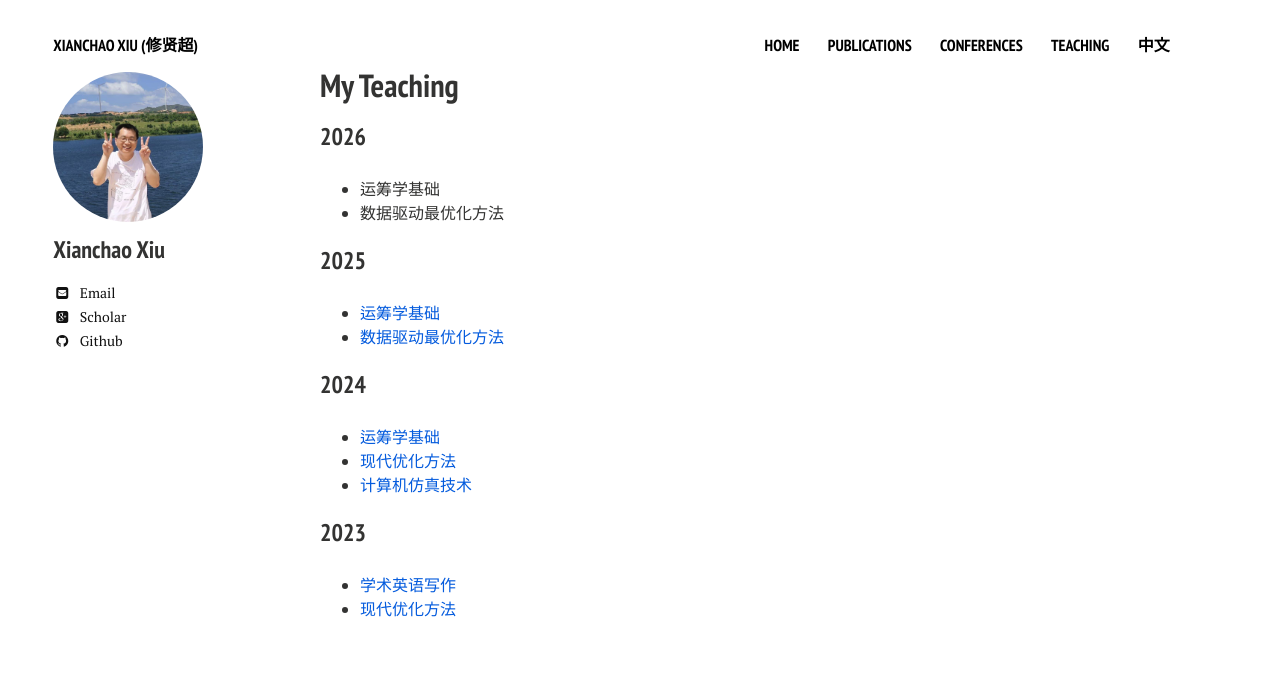
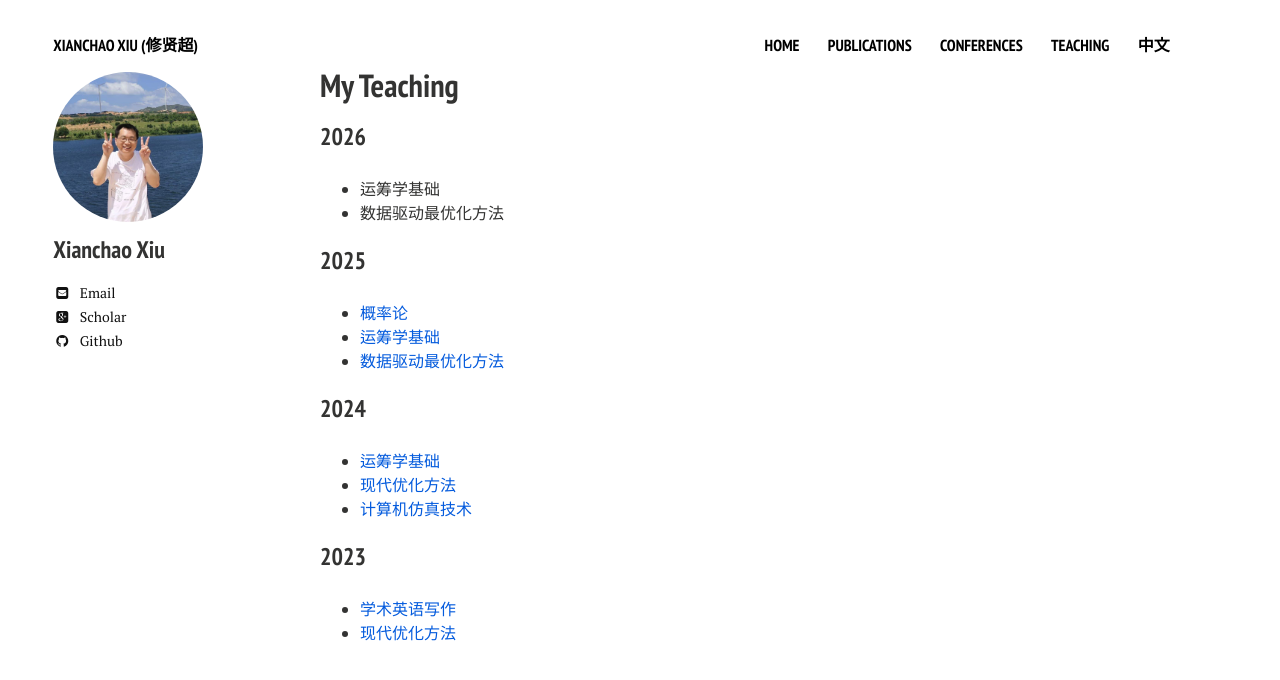
Before and after one commit to xianchaoxiu/xianchaoxiu.github.io, a Jekyll site: the page built from teaching/index.md, in a window 1280 px wide. Shown: the top 680 px of the page. Built offline with Jekyll 4.4.1, drawn with Linux system fonts in a browser that asks for light colours; nearby versions of some CDN libraries.

Commit message:
Update index.md

```diff
--- a/teaching/index.md
+++ b/teaching/index.md
@@ -12,6 +12,7 @@ share: false
 * 数据驱动最优化方法  <br>
 
 ### 2025
+* <a href="https://xianchaoxiu.github.io/teaching/PRO/2025" class="textlink" target="_blank"> 概率论 </a><br>
 * <a href="https://xianchaoxiu.github.io/teaching/OR/2025" class="textlink" target="_blank"> 运筹学基础 </a><br>
 * <a href="https://xianchaoxiu.github.io/teaching/OPT/2025" class="textlink" target="_blank"> 数据驱动最优化方法 </a><br>
 
```
